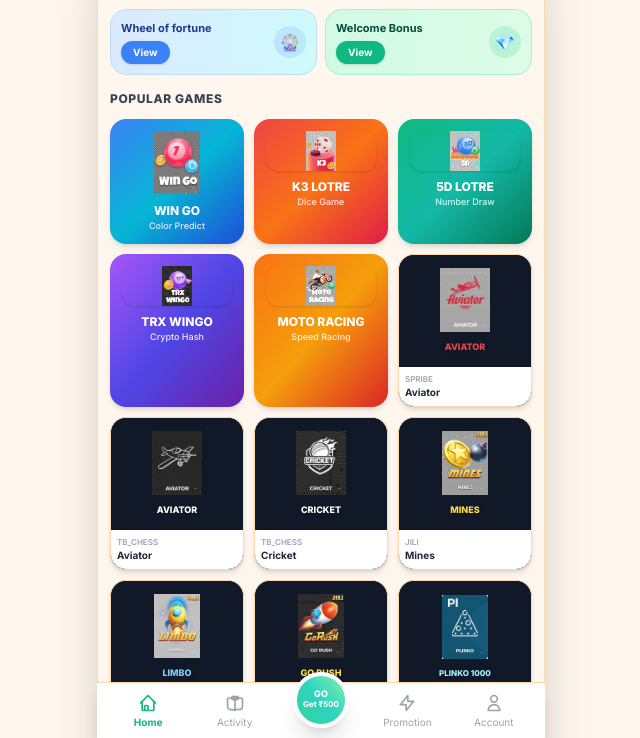
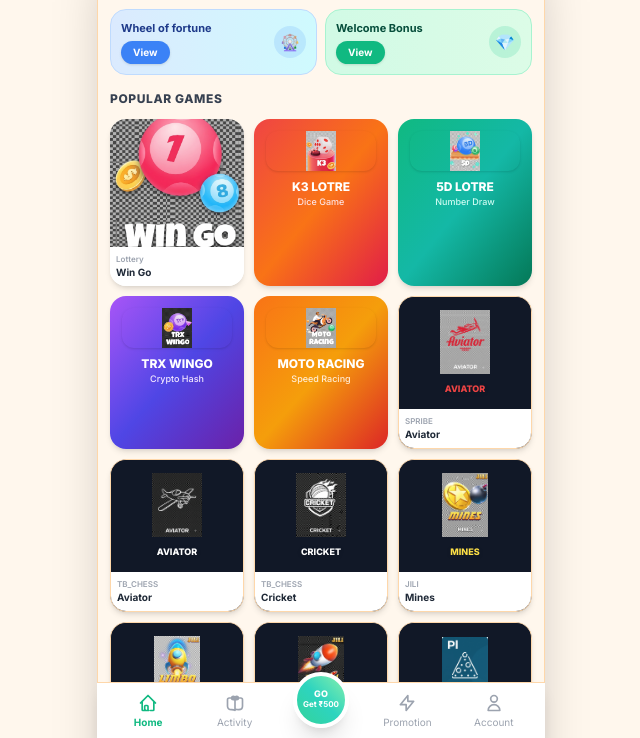
Before and after one commit to 14sunilsunil3-hub/SBwin, a website: page index.html in a window 1280 px wide. Shown: the part 60-798 px from the top of the page, without its empty margins (319-959 px from the left). Drawn offline with nearby package versions, Linux system fonts and the light colour scheme.

Commit message:
Update index.html

```diff
--- a/index.html
+++ b/index.html
@@ -85,14 +85,16 @@
         <div class="grid grid-cols-3 gap-2.5">
 
           <!-- 1. Win Go -->
-          <a href="assist/win-go.html" onclick="showToast('Launching Win Go...')" class="bg-gradient-to-br from-blue-500 via-cyan-500 to-blue-700 text-white rounded-2xl p-3 text-center shadow-md relative overflow-hidden block">
-  <div class="h-16 w-full flex items-center justify-center">
-    <img src="assets/wingo.png" alt="Win Go" class="max-h-full max-w-full object-contain">
+          <a href="assist/win-go.html" onclick="showToast('Launching Win Go...')" class="block rounded-2xl overflow-hidden shadow-md bg-white">
+  <div class="h-32 w-full overflow-hidden">
+    <img src="assets/wingo.png" alt="Win Go" class="w-full h-full object-cover">
   </div>
-  <h4 class="font-extrabold text-xs mt-2">WIN GO</h4>
+  <div class="p-1.5 bg-white text-gray-800 text-[10px]">
+    <p class="text-gray-400 text-[8px] font-semibold">Lottery</p>
+    <p class="font-bold truncate">Win Go</p>
+  </div>
+</a>
 
-            <p class="text-[9px] text-blue-100 font-medium">Color Predict</p>
-          </a>
 
           <!-- 2. K3 Lotre -->
           <a href="assist/k3-lotre.html" onclick="showToast('Launching K3 Lotre...')" class="bg-gradient-to-br from-red-500 via-orange-500 to-rose-600 text-white rounded-2xl p-3 text-center shadow-md relative overflow-hidden block">
```
